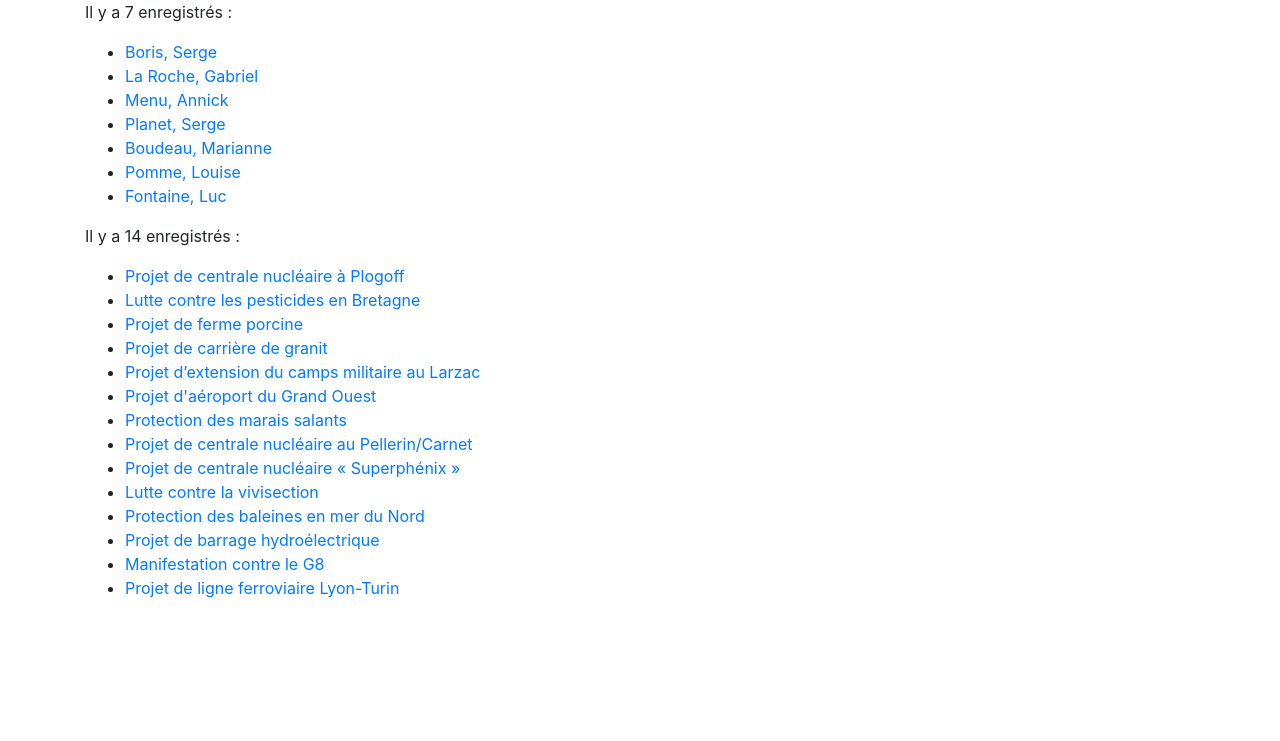
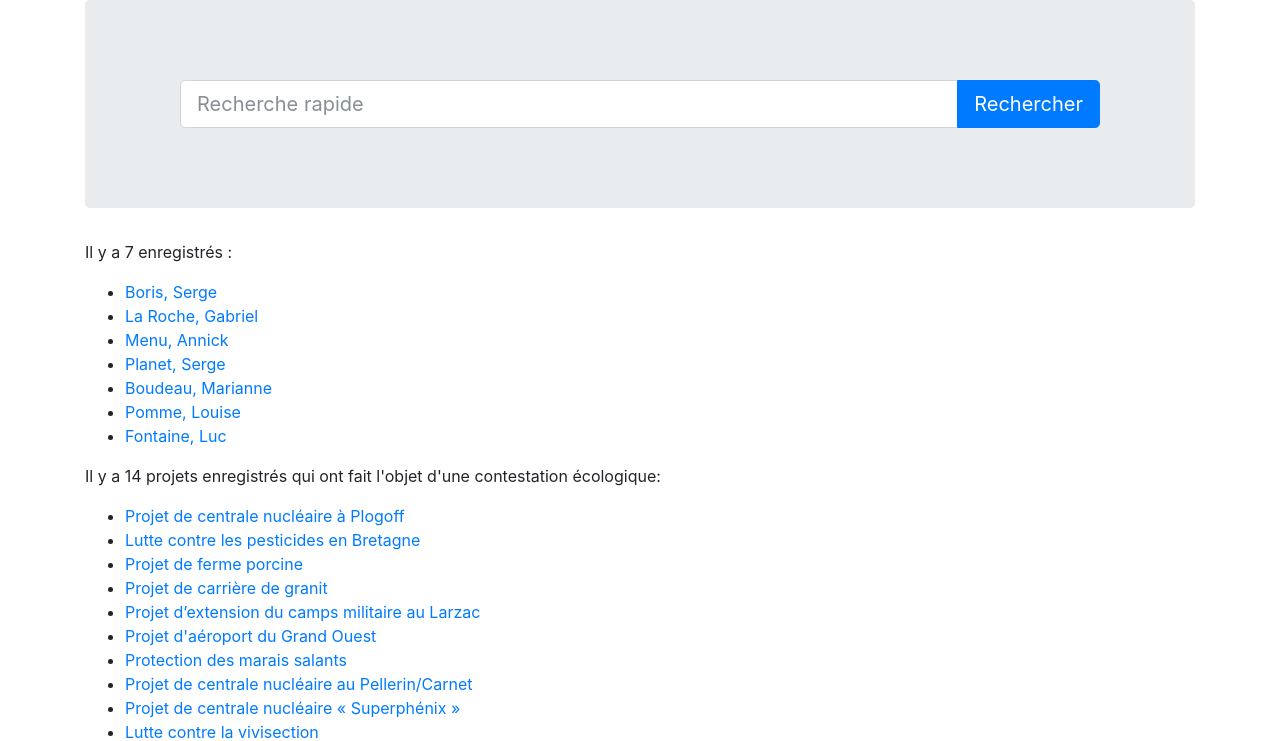
Before and after one commit to rayondemiel/GreenPy, a Flask app: page / in a window 1280 px wide. Shown: the part 86-827 px from the top of the page. Before the commit the page ends 684 px from the top, so only its background shows below. Run offline with Flask 2, Linux system fonts and the light colour scheme; data comes from the database, SQL or seed files in the repository; some libraries are stand-ins or nearby versions.

Commit message:
ajout img, recherche, nav, bug recherche multi class

```diff
--- a/GreenPy/modeles/donnees.py
+++ b/GreenPy/modeles/donnees.py
@@ -11,6 +11,8 @@ class Acteur(db.Model):
     profession = db.Column(db.Text)
     biographie = db.Column(db.Text, nullable=False)
 
+all_results_acteur = Acteur.query.all()
+
 class Objet_contest(db.Model):
     id = db.Column(db.Integer, unique=True, nullable=False, primary_key=True, autoincrement=True)
     nom = db.Column(db.Text, nullable=False)
--- a/GreenPy/routes.py
+++ b/GreenPy/routes.py
@@ -11,6 +11,7 @@ def accueil():
     projets_contest = Objet_contest.query.all()
     return render_template("pages/accueil.html", name="accueil", militants=militants, projets_contest=projets_contest)
 
+@app.route("/militant/")
 @app.route("/militant")
 def index_militant():
     militants = Acteur.query.all()
@@ -23,32 +24,36 @@ def militant(name_id):
     #def age()
     return render_template("pages/militant.html", name="militant", militant=unique_militants)
 
+@app.route("/projet_contest/")
 @app.route("/projet_contest")
 def index_objContest():
     projets_contest = Objet_contest.query.all()
     return render_template("pages/objet_contest.html", name="Index des projets contestés", projets_contest=projets_contest)
 
 @app.route("/projet_contest/<int:objContest_id>")
-def objContest(objContest_id):
+def objContest(objContest_id): ##bug
     unique_contest = Objet_contest.query.get(objContest_id)
     return render_template("pages/objet_contest.html", name="objet_contest", projet_contest=unique_contest)
 
 @app.route("/recherche")
 def recherche():
     motclef = request.args.get("keyword", None)
-    resultats = []
+    resultatsActeur = []
+    resultatsObj = []
+    resultats = resultatsObj + resultatsActeur
     titre = "Recherche"
     ##ne marche que pour une classe, il faut faire une table d'autorité pour jointure
     if motclef:
-        resultatsActeur = Acteur.query.filter(
-            or_(
+        resultatsActeur = Acteur.query.filter(or_(
             Acteur.nom.like("%{}%".format(motclef)),
             Acteur.prenom.like("%{}%".format(motclef)),
-            Acteur.biographie.like("%{}%".format(motclef))
-        )
-        ).all()
-        """resultatsObj = Acteur.query.filter(
-            Acteur.nom.like("%{}%".format(motclef))
-        ).all()"""
+            Acteur.biographie.like("%{}%".format(motclef)),
+            Acteur.prenom.like("%{}%".format(motclef)),
+            Acteur.profession.like("%{}%".format(motclef))
+             )).all()
+        resultatsObj = Objet_contest.query.filter(or_(
+            Objet_contest.nom.like("%{}%".format(motclef)),
+            Objet_contest.description.like("%{}%".format(motclef)),
+        ))
         titre = "Résultat pour la recherche `" + motclef + "`"
-    return render_template("pages/recherche.html", resultats=resultatsActeur, titre=titre)
+    return render_template("pages/recherche.html", resultats=resultats, titre=titre)
--- a/GreenPy/templates/conteneur.html
+++ b/GreenPy/templates/conteneur.html
@@ -5,11 +5,20 @@
     <title>GreenPY {% block titre %}{% endblock %}</title>
     {% include "partials/css.html" %}
     {% include "partials/metadata.html" %}
-
+    <style type="text/css">
+            .hero  {
+                background-position: center center;
+                padding:10vh;
+                background-image: url({{url_for("static", filename="images/font.jpg")}});
+            }
+            .container .hero {
+                background-image: none;
+            }
+    </style>
 </head>
 <body>
     <nav class="navbar navbar-expand-lg navbar-light" style="background-color: #8bbfca;">
-        <a class="navbar-brand" href="{{url_for('accueil')}}"> <img class="d-inline-block" src="../static/logo.svg" width="60" height="60" alt=""/></a>
+        <a class="navbar-brand" href="{{url_for('accueil')}}"> <img class="d-inline-block" src="{{url_for('static', filename='images/logo.svg')}}" width="60" height="60" alt=""/></a>
         <ul class="navbar-nav mr-auto mt-2 mt-lg-0">
           <li class="nav-item active"> <!-- faire boucle for sur arttibut active pour mettre en gras quand o, est sur la page-->
             <a class="nav-link" href="{{url_for('accueil')}}">Accueil</a>
@@ -20,7 +29,7 @@
             </a>
             <div class="dropdown-menu" aria-labelledby="navbarDropdown">
               <a class="dropdown-item nav-link" href="{{url_for('index_militant')}}">Les militants</a>
-              <a class="dropdown-item nav-link" href="#">Les projets contestés</a>
+              <a class="dropdown-item nav-link" href="{{url_for('index_objContest')}}">Les projets contestés</a>
               <div class="dropdown-divider"></div>
               <a class="dropdown-item nav-link" href="#">Organisations</a>
             </div>
@@ -32,8 +41,8 @@
             <a class="nav-link" href="#">À propos</a>
           </li>
         </ul>
-        <form class="form-inline my-2 my-lg-0" action="{{url_for("recherche")}}" method="GET">
-          <input class="form-control mr-sm-2" type="search" placeholder="Recherche..." aria-label="Search">
+        <form class="form-inline my-2 my-lg-0" action="{{url_for('recherche')}}" method="GET">
+          <input class="form-control mr-sm-2" name="keyword" type="search" placeholder="Recherche..." aria-label="Search"/>
           <button class="btn btn-outline-dark my-2 my-sm-0" type="submit">Rechercher</button>
         </form>
     </nav>
--- a/GreenPy/templates/pages/accueil.html
+++ b/GreenPy/templates/pages/accueil.html
@@ -5,6 +5,7 @@
 {% endblock %}
 
 {% block corps %}
+    {% include "partials/recherche.html" %}
 	<p>{% if militants %}
         Il y a {{ militants|length }} enregistrés :
         <ul>
@@ -15,7 +16,7 @@
         {% endif %}
     </p>
     <p>{% if  projets_contest %}
-         Il y a {{ projets_contest|length }} enregistrés :
+         Il y a {{ projets_contest|length }} projets enregistrés qui ont fait l'objet d'une contestation écologique:
         <ul>
             {% for objet in projets_contest %}
                 <li><a href="{{url_for('objContest', objContest_id=objet.id)}}">{{objet.nom}}</a></li>
--- a/GreenPy/templates/partials/recherche.html
+++ b/GreenPy/templates/partials/recherche.html
@@ -1,9 +1,9 @@
 <div class="hero jumbotron">
   <div class="container">
-    <form class="form" action="{{url_for("recherche")}}" method="GET">
+    <form class="form" action="{{url_for('recherche')}}" method="GET">
 
     <div class="input-group">
-      <input type="search" name="keyword" class="form-control form-control-lg" type="text" placeholder="Faire une recherche">
+      <input type="search" name="keyword" class="form-control form-control-lg" type="text" placeholder="Recherche rapide">
       <span class="input-group-btn">
         <button class="btn btn-primary btn-lg" href="#" role="button">Rechercher</button>
       </span>
```
Also changed, not shown: GreenPy/app.py (+4 -6 lines), GreenPy/templates/pages/militant.html (+7 -8 lines), GreenPy/templates/pages/objet_contest.html (+7 -0 lines), GreenPy/templates/pages/recherche.html (+8 -3 lines), documentation/idee.md (+12 -0 lines), GreenPy/static/images/font.jpg (added), GreenPy/static/images/logo.svg (renamed from GreenPy/static/logo.svg).
